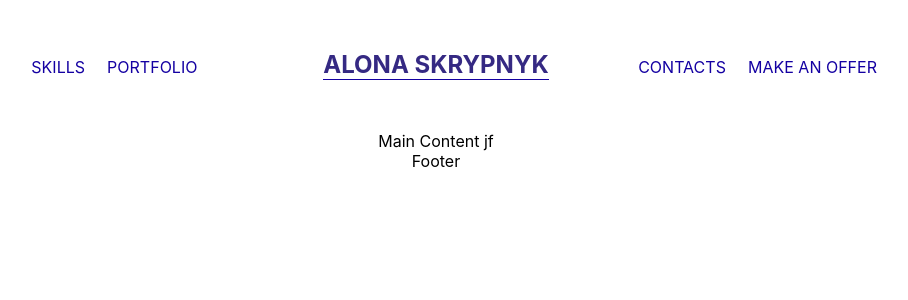
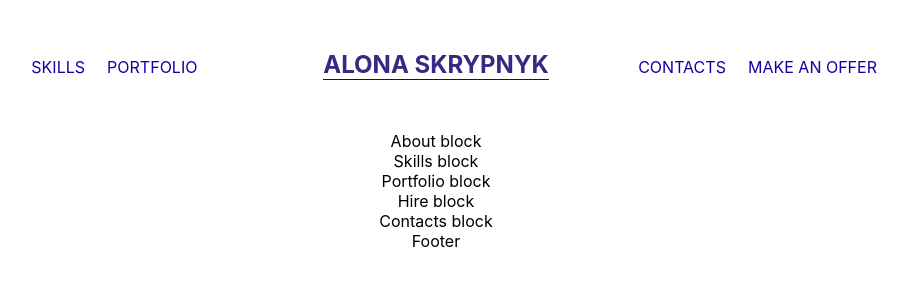
Before and after one commit to Alonasa/portfolio, a React (Create React App) app: page /#/ in a window 1280 px wide. Shown: the top 300 px of the page, without its empty margins (204-1112 px from the left). Built offline with nearby package versions, Linux system fonts and the light colour scheme.

Commit message:
added big components blocks

```diff
--- /dev/null
+++ b/src/pages/main/About/About.tsx
@@ -0,0 +1,9 @@
+import React from 'react';
+
+export const About = () => {
+  return (
+	<div>
+	  About block
+	</div>
+  );
+};
--- /dev/null
+++ b/src/pages/main/Contacts/Contacts.tsx
@@ -0,0 +1,9 @@
+import React from 'react';
+
+export const Contacts = () => {
+  return (
+	<div>
+	  Contacts block
+	</div>
+  );
+};
--- /dev/null
+++ b/src/pages/main/Hire/Hire.tsx
@@ -0,0 +1,9 @@
+import React from 'react';
+
+export const Hire = () => {
+  return (
+	<div>
+	  Hire block
+	</div>
+  );
+};
--- a/src/pages/main/Main.tsx
+++ b/src/pages/main/Main.tsx
@@ -1,9 +1,18 @@
 import React from 'react';
+import {About} from './About/About';
+import { Contacts } from './Contacts/Contacts';
+import { Hire } from './Hire/Hire';
+import { Portfolio } from './Portfolio/Portfolio';
+import { Skills } from './Skills/Skills';
 
 export const Main = () => {
   return (
-	<div>
-	  Main Content jf
-	</div>
+    <div>
+      <About/>
+      <Skills/>
+      <Portfolio/>
+      <Hire/>
+      <Contacts/>
+    </div>
   );
 };
--- /dev/null
+++ b/src/pages/main/Portfolio/Portfolio.tsx
@@ -0,0 +1,9 @@
+import React from 'react';
+
+export const Portfolio = () => {
+  return (
+	<div>
+	  Portfolio block
+	</div>
+  );
+};
--- /dev/null
+++ b/src/pages/main/Skills/Skills.tsx
@@ -0,0 +1,10 @@
+import React from 'react';
+
+export const Skills = () => {
+  return (
+	<div>
+	  Skills block
+
+	</div>
+  );
+};
```
Also changed, not shown: src/pages/main/About/About.module.css (added), src/pages/main/Contacts/Contacts.module.css (added), src/pages/main/Hire/Hire.module.css (added), src/pages/main/Main.module.css (added), src/pages/main/Portfolio/Portfolio.module.css (added), src/pages/main/Skills/Skills.module.css (added).
